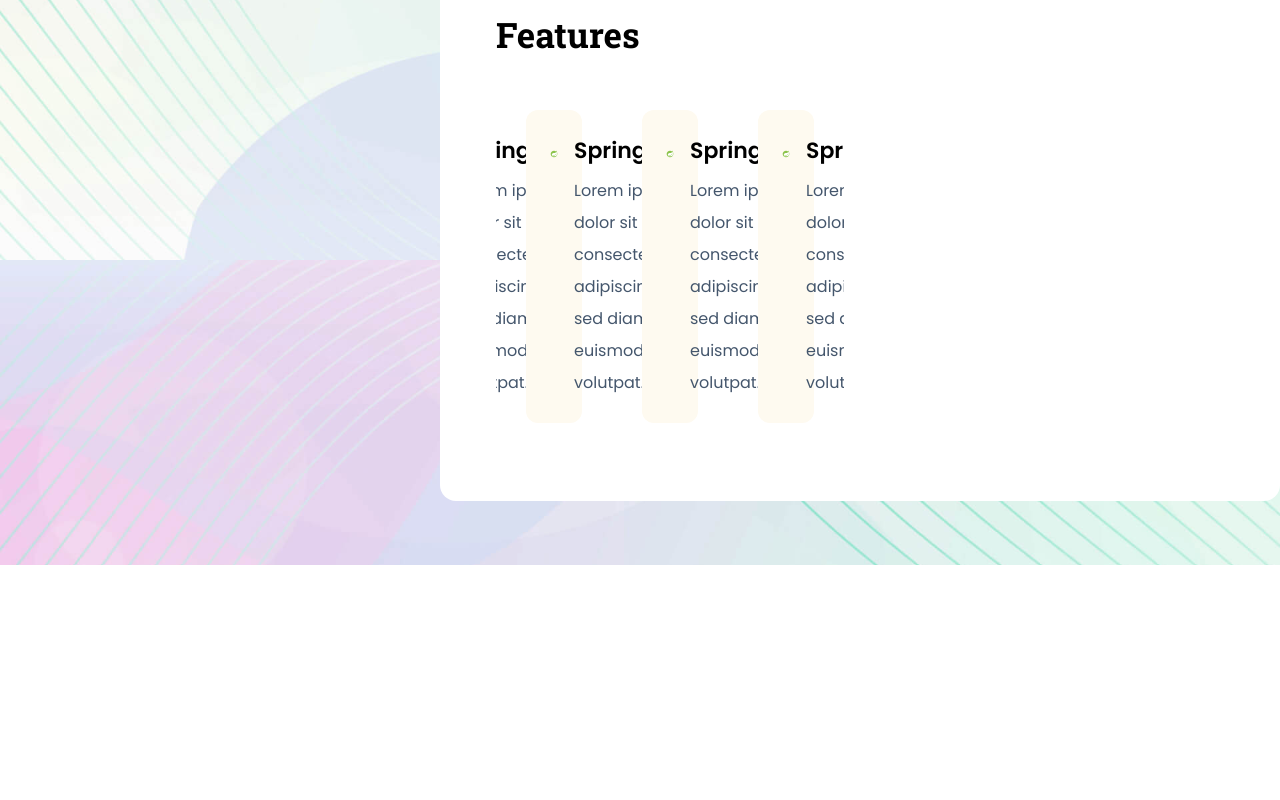
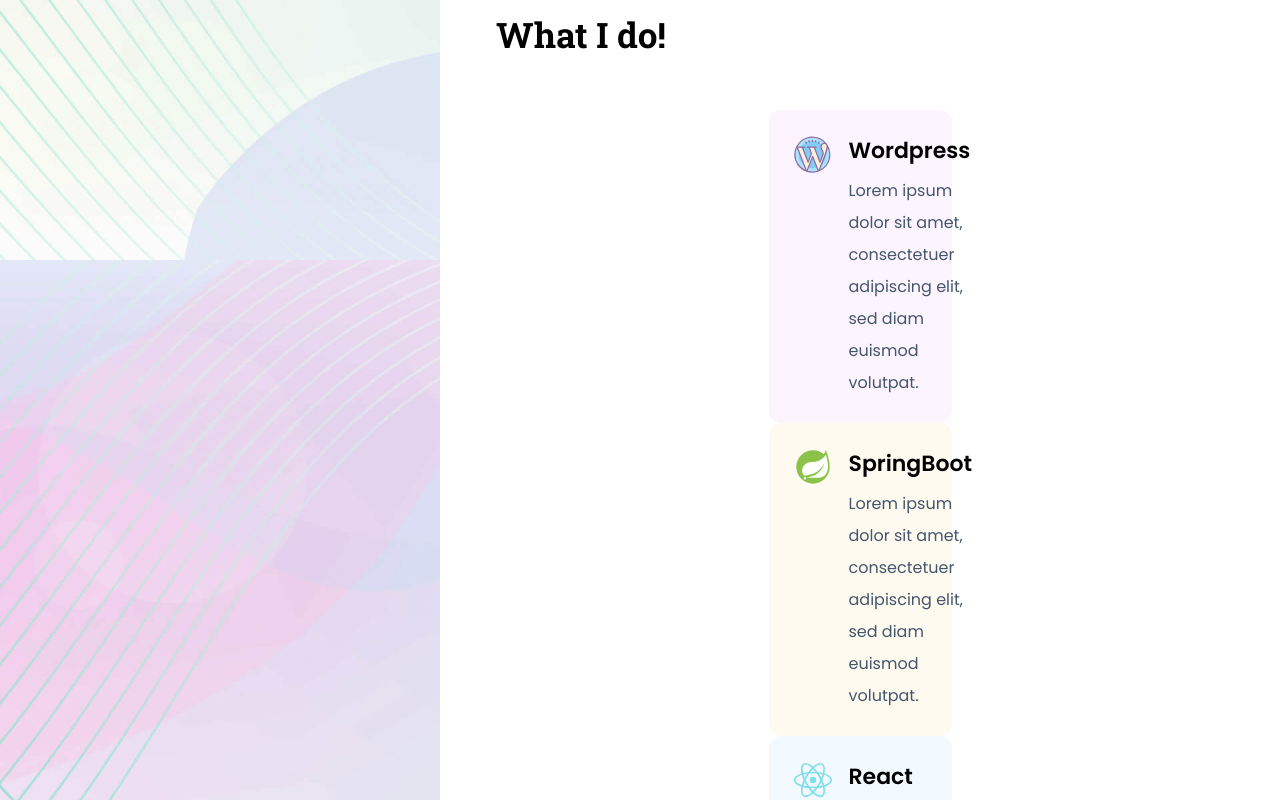
Before and after one commit to NikhilPathaniaa/Portfolio, a React (Create React App) app in the folder portfolio-front/: page / in a window 1280 px wide. Shown: the part 3120-3920 px from the top of the page. Before the commit the page ends 3685 px from the top, so only its background shows below. Built offline with nearby package versions, Linux system fonts and the light colour scheme.

Commit message:
first commit

```diff
--- a/portfolio-front/src/portfilo/SliderPost.jsx
+++ b/portfolio-front/src/portfilo/SliderPost.jsx
@@ -1,26 +1,32 @@
 import React from "react";
 import Slider from "react-slick";
-import "slick-carousel/slick/slick.css";
-import "slick-carousel/slick/slick-theme.css";
 
 const SliderPost = () => {
   const settings = {
-    dots: true,
     infinite: true,
     slidesToShow: 3,
-    slidesToScroll: 1,
+    slidesToScroll: 3,
     autoplay: true,
     speed: 2000,
     autoplaySpeed: 2000,
     cssEase: "linear",
   };
+
   return (
-    <div className="pb-12 px-2 sm:px-5 md:px-10 lg:px-14">
-      <h3 className="text-[35px] dark:text-white font-bold font-robotoSlab pb-5"> Features </h3>
-      <div className="grid gap-8 grid-cols-1 md:grid-cols-2 xl:grid-cols-2">
+    <>
+      <div className="pb-12 px-2 sm:px-5 md:px-10 lg:px-14">
+        <h3 className="text-[35px] dark:text-white font-bold font-robotoSlab pb-5"> What I do! </h3>
         <div className="slider-container">
           <Slider {...settings}>
-            <div>
+            <div className="grid gap-8 grid-cols-1 md:grid-cols-2 xl:grid-cols-2">
+              <div className="about-box bg-[#fcf4ff] dark:bg-transparent">
+                <img className="w-10 h-10 object-contain block" src="images/icons/wordpress.svg" alt="icon" />
+                <div className="space-y-2">
+                  <h3 className="dark:text-white text-[22px] font-semibold"> Wordpress</h3>
+                  <p className="leading-8 text-gray-lite dark:text-[#A6A6A6]"> Lorem ipsum dolor sit amet, consectetuer adipiscing elit, sed diam euismod volutpat. </p>
+                </div>
+              </div>
+
               <div class="about-box bg-[#fefaf0] dark:bg-transparent">
                 <img class="w-10 h-10 object-contain block" src="images/icons/spring.svg" alt="icon" />
                 <div class="space-y-2">
@@ -28,12 +34,11 @@ const SliderPost = () => {
                   <p class="leading-8 text-gray-lite dark:text-[#A6A6A6]"> Lorem ipsum dolor sit amet, consectetuer adipiscing elit, sed diam euismod volutpat. </p>
                 </div>
               </div>
-            </div>
-            <div>
-              <div class="about-box bg-[#fefaf0] dark:bg-transparent">
-                <img class="w-10 h-10 object-contain block" src="images/icons/spring.svg" alt="icon" />
+
+              <div class="about-box bg-[#f3faff] dark:bg-transparent">
+                <img class="w-10 h-10 object-contain block" src="images/icons/reactjs.svg" alt="icon" />
                 <div class="space-y-2">
-                  <h3 class="dark:text-white text-[22px] font-semibold"> SpringBoot</h3>
+                  <h3 class="dark:text-white text-[22px] font-semibold"> React </h3>
                   <p class="leading-8 text-gray-lite dark:text-[#A6A6A6]"> Lorem ipsum dolor sit amet, consectetuer adipiscing elit, sed diam euismod volutpat. </p>
                 </div>
               </div>
@@ -41,7 +46,7 @@ const SliderPost = () => {
           </Slider>
         </div>
       </div>
-    </div>
+    </>
   );
 };
 
--- a/portfolio-front/src/skills/FeaturesAdd.jsx
+++ b/portfolio-front/src/skills/FeaturesAdd.jsx
@@ -7,8 +7,14 @@ const FeaturesAdd = ({ index, fields, setFields }) => {
     setFields(values);
   };
 
+  const re = {
+    border: "3px solid red",
+    padding: "10px",
+    borderRadius: "25px",
+  };
+
   return (
-    <div key={index} className="mb-4">
+    <div style={re} key={index} className="mb-4">
       <input type="text" name="imgUrl" value={fields[index].imgUrl} onChange={handleChange} placeholder="Image URL" className="block w-full border rounded px-3 py-2 focus:outline-none focus:ring-2 focus:ring-blue-500" />
       <input type="text" name="title" value={fields[index].title} onChange={handleChange} placeholder="Title" className="block mt-2 w-full border rounded px-3 py-2 focus:outline-none focus:ring-2 focus:ring-blue-500" />
       <textarea name="content" value={fields[index].content} onChange={handleChange} placeholder="Content" className="block mt-2 w-full border rounded px-3 py-2 focus:outline-none focus:ring-2 focus:ring-blue-500" rows="3" />
--- a/portfolio-front/src/skills/PostCreator.jsx
+++ b/portfolio-front/src/skills/PostCreator.jsx
@@ -1,10 +1,8 @@
 import React, { useState, useRef } from "react";
 import JoditEditor from "jodit-react";
-import FeaturesAdd from "./FeaturesAdd";
 
 const PostCreator = ({ placeholder }) => {
   const editor = useRef(null);
-  const [fields, setFields] = useState([{ imgUrl: "", title: "", content: "", color: "" }]);
 
   const [title, setTitle] = useState("");
   const [client, setClient] = useState("");
@@ -15,13 +13,9 @@ const PostCreator = ({ placeholder }) => {
   const [video, setVideo] = useState("");
   const [theme, setTheme] = useState("");
 
-  const handleAddField = () => {
-    setFields([...fields, { imgUrl: "", title: "", content: "", color: "" }]);
-  };
-
   const handleSubmit = (e) => {
     e.preventDefault();
-    const data = { title, client, languages, theme, preview, content, image, video, fields };
+    const data = { title, client, languages, theme, preview, content, image, video };
     console.log(data);
 
     fetch("http://localhost/add/post", {
@@ -32,7 +26,6 @@ const PostCreator = ({ placeholder }) => {
       .then(console.log("new data added"))
       .catch((error) => console.log(error));
   };
-
   return (
     <div className="bg-white lg:rounded-2xl dark:bg-[#111111]">
       <h2 className="after-effect after:left-60 after:top-[76px] mb-12 md:mb-[30px] pl-4 md:pl-[60px] pt-12">Post Creation </h2>
@@ -43,7 +36,7 @@ const PostCreator = ({ placeholder }) => {
           <span className="font-semibold dark:text-white">design work or partnerships.</span>
         </h3>
 
-        <form onSubmit={handleSubmit}>
+        <form>
           <div className="returnmessage" data-success="Your message has been received, We will contact you soon."></div>
           <div className="empty_notice">
             <span>Please Fill Required Fields</span>
@@ -194,23 +187,11 @@ const PostCreator = ({ placeholder }) => {
             </label>
           </div>
 
-          <div className="relative z-0 w-full mb-8 group">
-            {fields.map((_, index) => (
-              <FeaturesAdd key={index} index={index} fields={fields} setFields={setFields} />
-            ))}
-            <button type="button" onClick={handleAddField} className="comment-btn">
-              + Add Field
-            </button>
-            <label
-              for="message"
-              className="peer-focus:font-medium absolute text-sm text-gray-500 dark:text-color-910 duration-300 transform -translate-y-6 scale-75 top-3 -z-10 origin-[0] peer-focus:left-0 peer-focus:text-[#CA56F2] peer-focus:dark:text-[#FF6464] peer-placeholder-shown:scale-100 peer-placeholder-shown:translate-y-0 peer-focus:scale-75 peer-focus:-translate-y-8">
-              Features *{" "}
-            </label>
-          </div>
-
-          <button className="comment-btn" type="submit">
-            Submit
-          </button>
+          <input
+            type="submit"
+            onClick={handleSubmit}
+            className="px-6 py-2 rounded-lg border-[2px] mt-3 border-color-910 font-semibold cursor-pointer hover:bg-gradient-to-r from-[#FA5252] to-[#DD2476] hover:text-white transition-colors duration-300 ease-in-out hover:border-transparent dark:text-white"
+          />
         </form>
       </div>
     </div>
```
Also changed, not shown: 1 other file (tests, documents, lock files or other folders).
